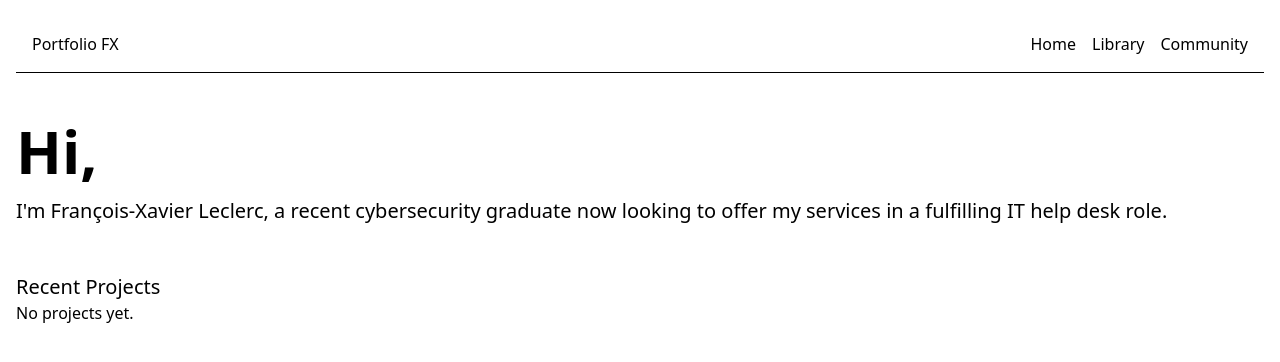
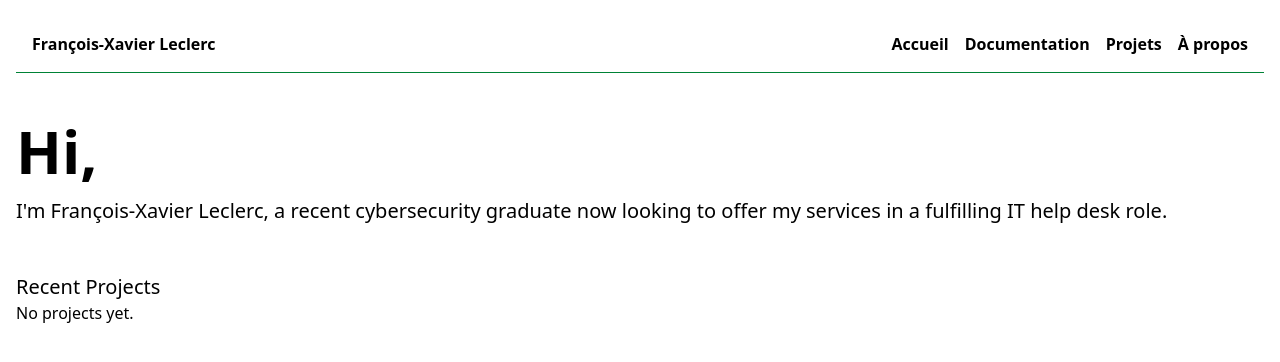
Before and after one commit to Jimpie1043/FX-Portfolio, a Django app: page / in a window 1280 px wide. Shown: the top 362 px of the page. Run offline with Django 5.2, Linux system fonts and the light colour scheme; style sheets or scripts are compiled from the project's sources.

Commit message:
Update title block and navlink urls

```diff
--- a/pages/templates/components/navbar.html
+++ b/pages/templates/components/navbar.html
@@ -1,11 +1,12 @@
 <nav class="p-4 mb-8">
-  <div class="navbar mx-auto flex w-full max-w-[1400px] items-center justify-between p-4 border-b">
-    <a href="/">Portfolio FX</a>
+  <div class="navbar mx-auto flex w-full max-w-[1400px] items-center justify-between p-4 border-b border-green-700 font-semibold">
+    <a href="/">François-Xavier Leclerc</a>
 
-    <div class="navlinks flex gap-4">
-      <a href="{% url 'pages:home' %}">Home</a>
-      <a href="">Library</a>
-      <a href="">Community</a>
+    <div class="navlinks flex gap-4 select-none">
+      <a href="{% url 'pages:home' %}">Accueil</a>
+      <a href="{% url 'documentation:documentation' %}">Documentation</a>
+      <a href="">Projets</a>
+      <a href="">À propos</a>
     </div>
   </div>
 </nav>
```
